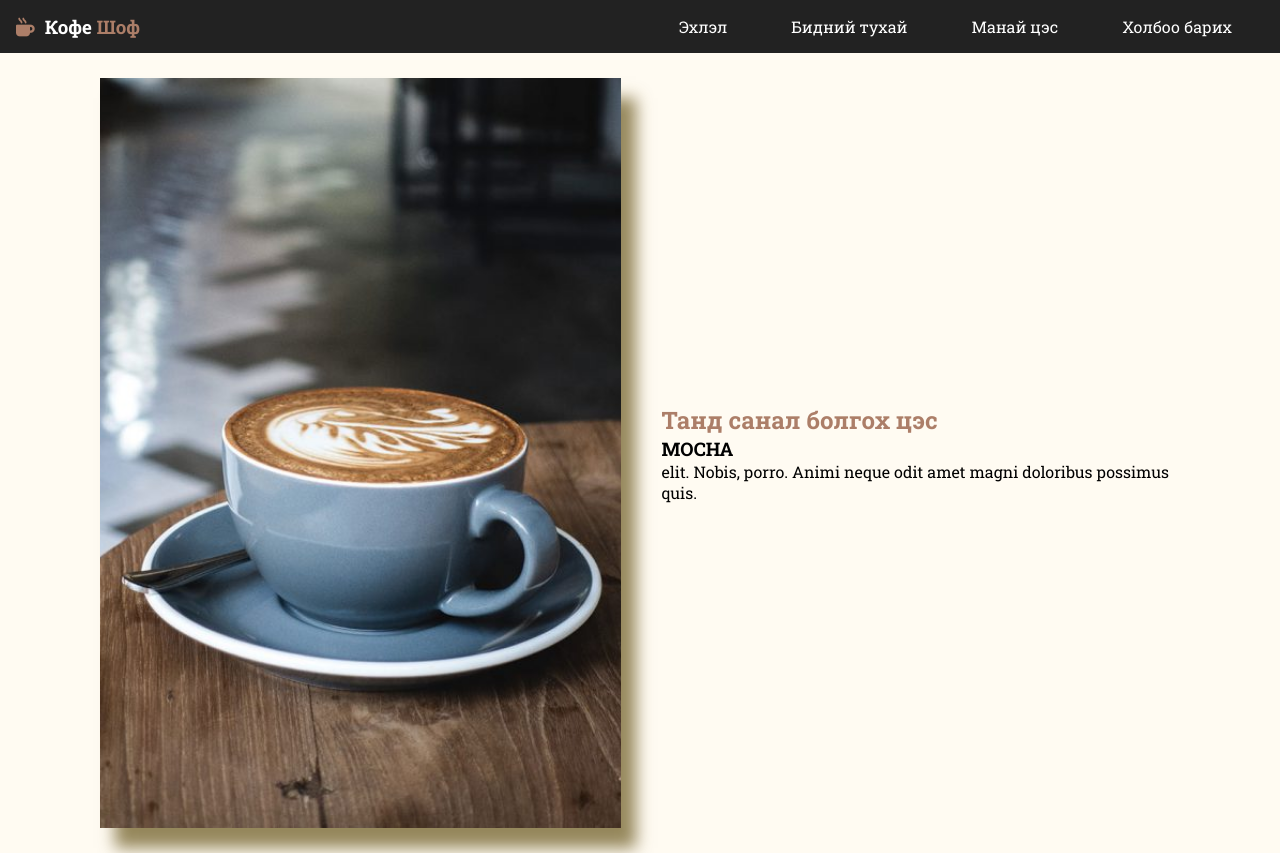
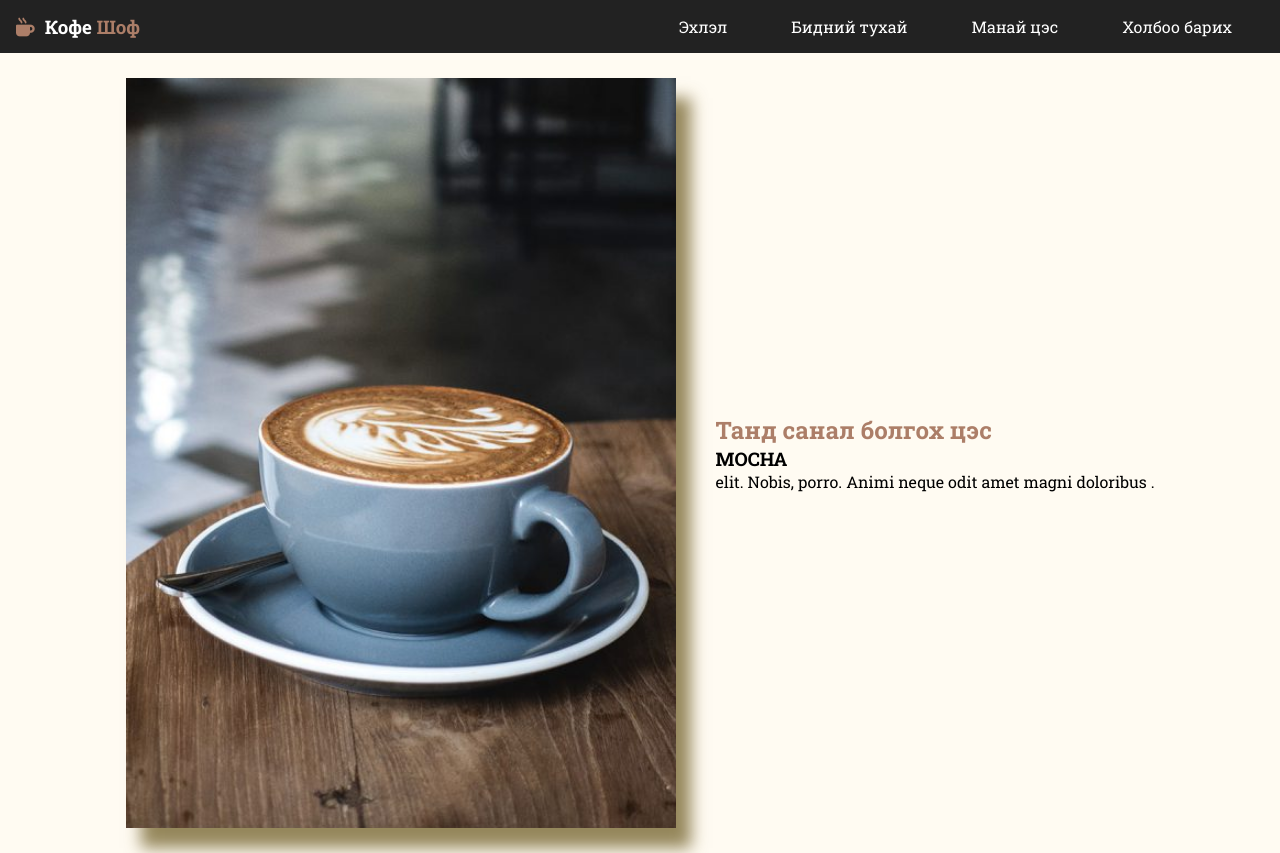
Before and after one commit to oyunchimegotgonbayr2-cmyk/oyukafirsrepo, a plain HTML site: page 3index.html in a window 1280 px wide. Drawn offline with Linux system fonts and the light colour scheme.

Commit message:
3index ees test hassan

```diff
--- a/3index.html
+++ b/3index.html
@@ -22,7 +22,7 @@
         <div class="section4-text">
             <h2 class="main-color">Танд санал болгох цэс</h2>
             <h3>MOCHA</h3>
-            <p>elit. Nobis, porro. Animi neque odit amet magni doloribus possimus quis.</p>
+            <p>elit. Nobis, porro. Animi neque odit amet magni doloribus .</p>
 
 
 </section>
```
